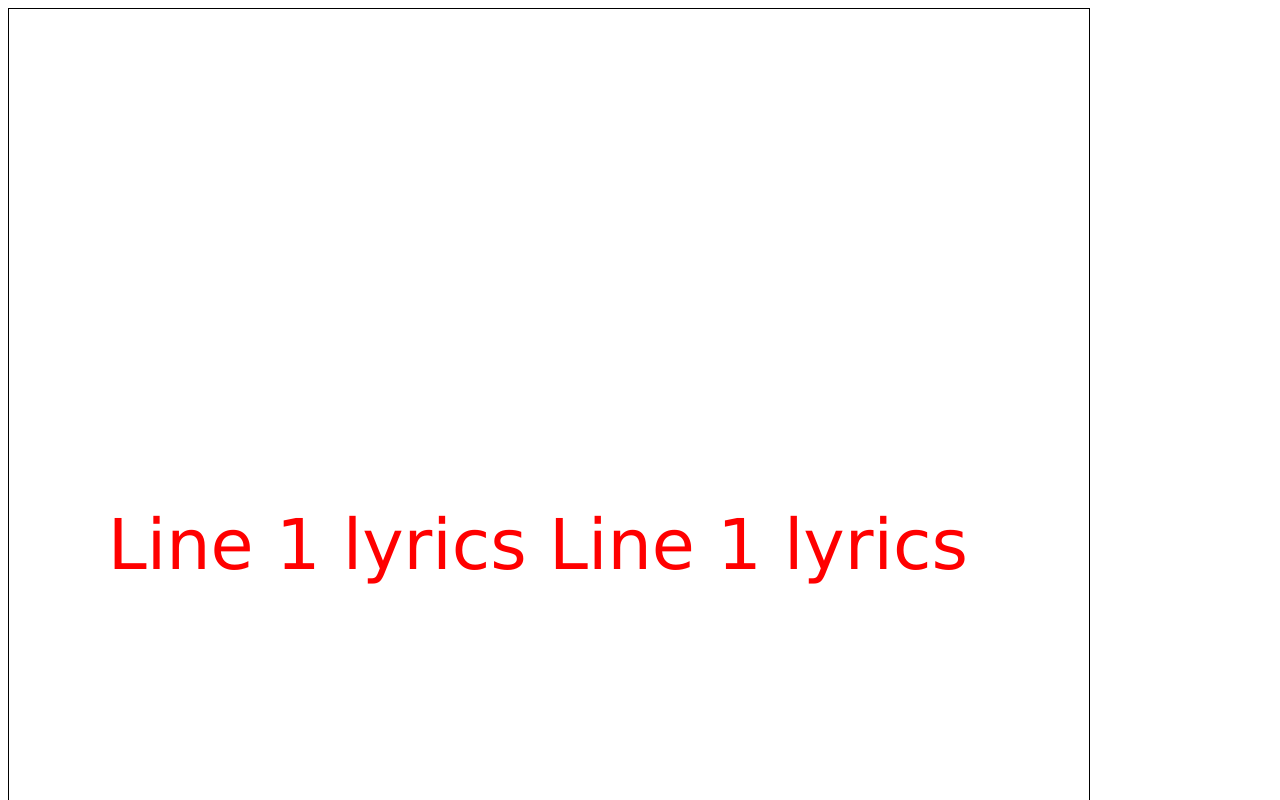
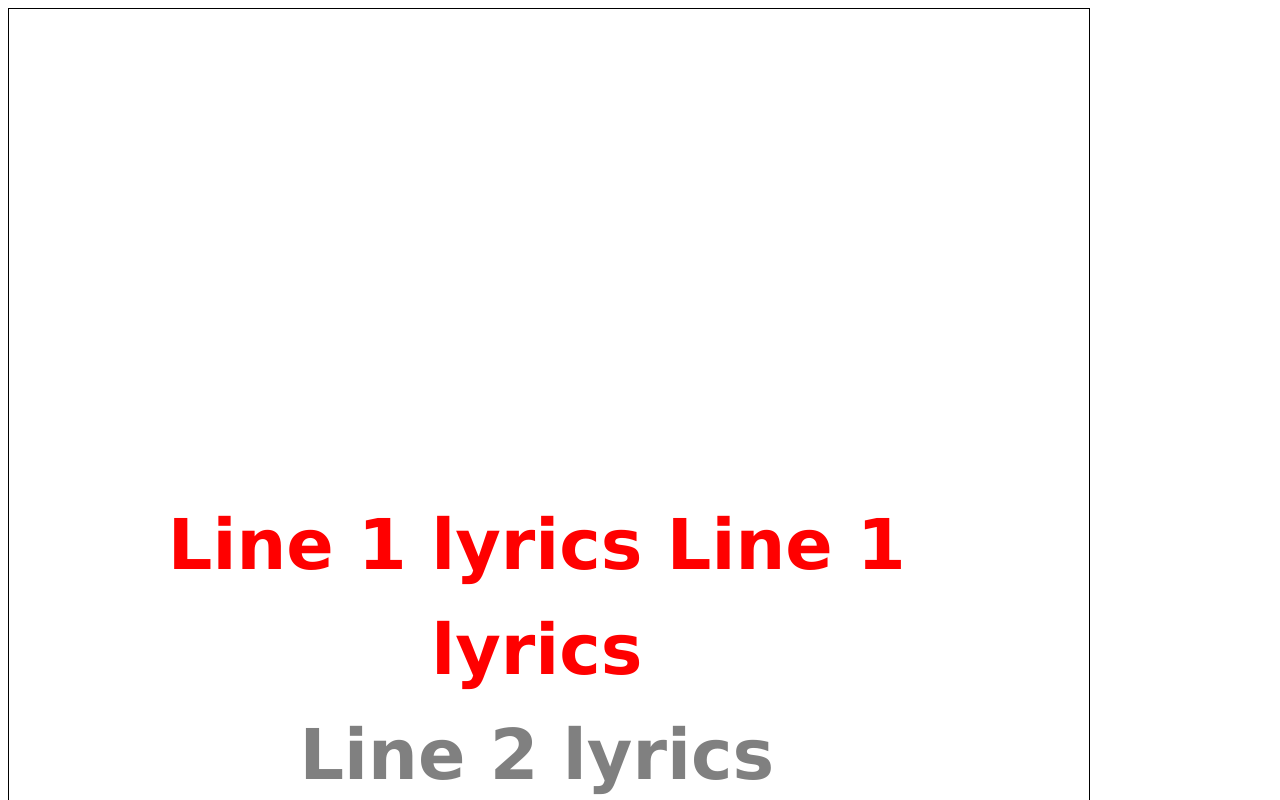
Before and after one commit to drcoen/karaokejs, a plain HTML site: page index.htm in a window 1280 px wide. Shown: the top 800 px of the page. Drawn offline with Linux system fonts and the light colour scheme.

Commit message:
Have core algorithm sorted: lyrics all display in correct order and poisitions

```diff
--- a/index.htm
+++ b/index.htm
@@ -30,10 +30,10 @@
                 regex = /^\[(?<minutes>\d+)\:(?<seconds>\d+)\.(?<milliseconds>\d+)\](?<lyric>.*)$/,
                 fontSize = 70, // (6 lines of text, with a 1/2 line space )
                 lineHeight = Math.floor(fontSize * 1.5),
-                middleX = (fontSize / 2) + (lineHeight * 5), // where the main line will be placed, roughly the vertical middle
-                middleY = lineHeight;
+                startY = (fontSize / 2) + (lineHeight * 5), // where the main line will be placed, roughly the vertical middle
+                startX = lineHeight; // distance from the left edge
 
-            ctx.font= fontSize + "px Verdana";
+            ctx.font= "bold " + fontSize + "px Verdana";
             ctx.fillStyle = "red";
             ctx.textAlign = "center";
             // ctx.textBaseline = "middle";
@@ -53,30 +53,47 @@
                     this.prevTime = currTime;
                     return ret;
                 });
-            // console.log(lines);
             setTimeout(draw, lines[0].time, 0);
 
             function draw(i) {
                 ctx.clearRect(0, 0, 1080, 1350);
-                let splitLines = wrapText(ctx, lines[i].lyric, width, middleX, 1080 - middleY, lineHeight);
-                console.log(splitLines);
-                splitLines.forEach(element => {
-                    ctx.fillText(...element);
+                ctx.fillStyle = "red";
+                let splitLines = wrapText(ctx, lines[i].lyric, 1080 - startX, lineHeight),
+                    numLines = splitLines.length;
+                    thisY = startY,
+                    j = 0;
+                splitLines.forEach(line => {
+                    thisY = thisY + (lineHeight * j);
+                    ctx.fillText(line, width, thisY);
+                    j++;
                 });
-                // ctx.fillText(lines[i].lyric, width, height);
-                if (i != 0) {
+                if (i < lines.length-1) {
+                    thisY += lineHeight, j = 0; // move to next line and reset counter
+                    // draw next line below
+                    ctx.fillStyle = "grey";
+                    // can use thisY and j from above
+                    let splitLines = wrapText(ctx, lines[i+1].lyric, 1080 - startX, lineHeight);
+                    splitLines.forEach(line => {
+                        thisY = thisY + (lineHeight * j);
+                        ctx.fillText(line, width, thisY);
+                        j++;
+                    });
+                }
+                if (i > 0) {
                     // draw previous line above
-                }
-                if (i != lines.length-1) {
-                    // draw next line below
+                    ctx.fillStyle = "grey";
+                    let splitLines = wrapText(ctx, lines[i-1].lyric, 1080 - startX, lineHeight);
+                    thisY = startY - lineHeight; // move to previous line from middle
+                    let numSplitLines = splitLines.length;
+                    for (let k = numSplitLines - 1, j=0;  k >= 0; k--, j++ ) {
+                        thisY = thisY - (lineHeight * j);
+                        ctx.fillText(splitLines[k], width, thisY);
+                    }
                 }
                 i++;
                 if (i < lines.length) {
                     setTimeout(draw, lines[i].time, i);
                 }
-
-                // show 3 lines at a time:
-                // first and third with faded text, middle with proper text
             }
 
             function calculateMilliseconds(line) {
@@ -89,17 +106,16 @@
             // @description: wrapText wraps HTML canvas text onto a canvas of fixed width
             // @param ctx - the context for the canvas we want to wrap text on
             // @param text - the text we want to wrap.
-            // @param x - the X starting point of the text on the canvas.
-            // @param y - the Y starting point of the text on the canvas.
             // @param maxWidth - the width at which we want line breaks to begin - i.e. the maximum width of the canvas.
             // @param lineHeight - the height of each line, so we can space them below each other.
-            // @returns an array of [ lineText, x, y ] for all lines
-            const wrapText = function (ctx, text, x, y, maxWidth, lineHeight) {
+            // @returns an array of lineText strings for all lines
+            const wrapText = function (ctx, text, maxWidth, lineHeight) {
                 // First, start by splitting all of our text into words, but splitting it into an array split by spaces
                 let words = text.split(' ');
                 let line = ''; // This will store the text of the current line
                 let testLine = ''; // This will store the text when we add a word, to test if it's too long
                 let lineArray = []; // This is an array of lines, which the function will return
+                let y = Math.round(lineHeight / 6); // 1/2 the fontSize of a gap from the top
 
                 // Lets iterate over each word
                 for (var n = 0; n < words.length; n++) {
@@ -110,7 +126,7 @@
                     // If the width of this test line is more than the max width
                     if (testWidth > maxWidth && n > 0) {
                         // Then the line is finished, push the current line into "lineArray"
-                        lineArray.push([line, x, y]);
+                        lineArray.push(line);
                         // Increase the line height, so a new line is started
                         y += lineHeight;
                         // Update line and test line to use this word as the first word on the next line
@@ -123,7 +139,7 @@
                     }
                     // If we never reach the full max width, then there is only one line.. so push it into the lineArray so we return something
                     if (n === words.length - 1) {
-                        lineArray.push([line, x, y]);
+                        lineArray.push(line);
                     }
                 }
                 // Return the line array
```
